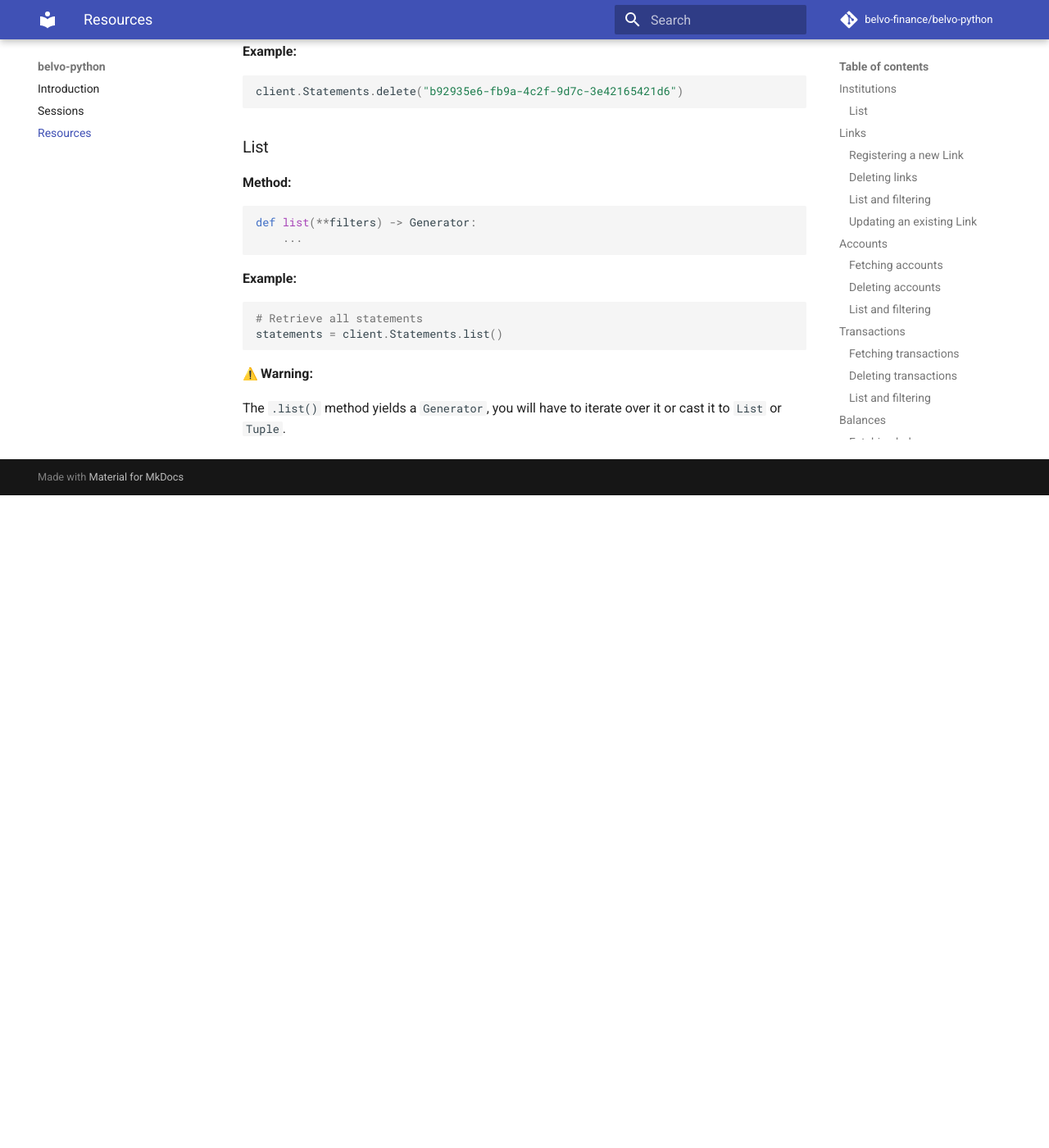
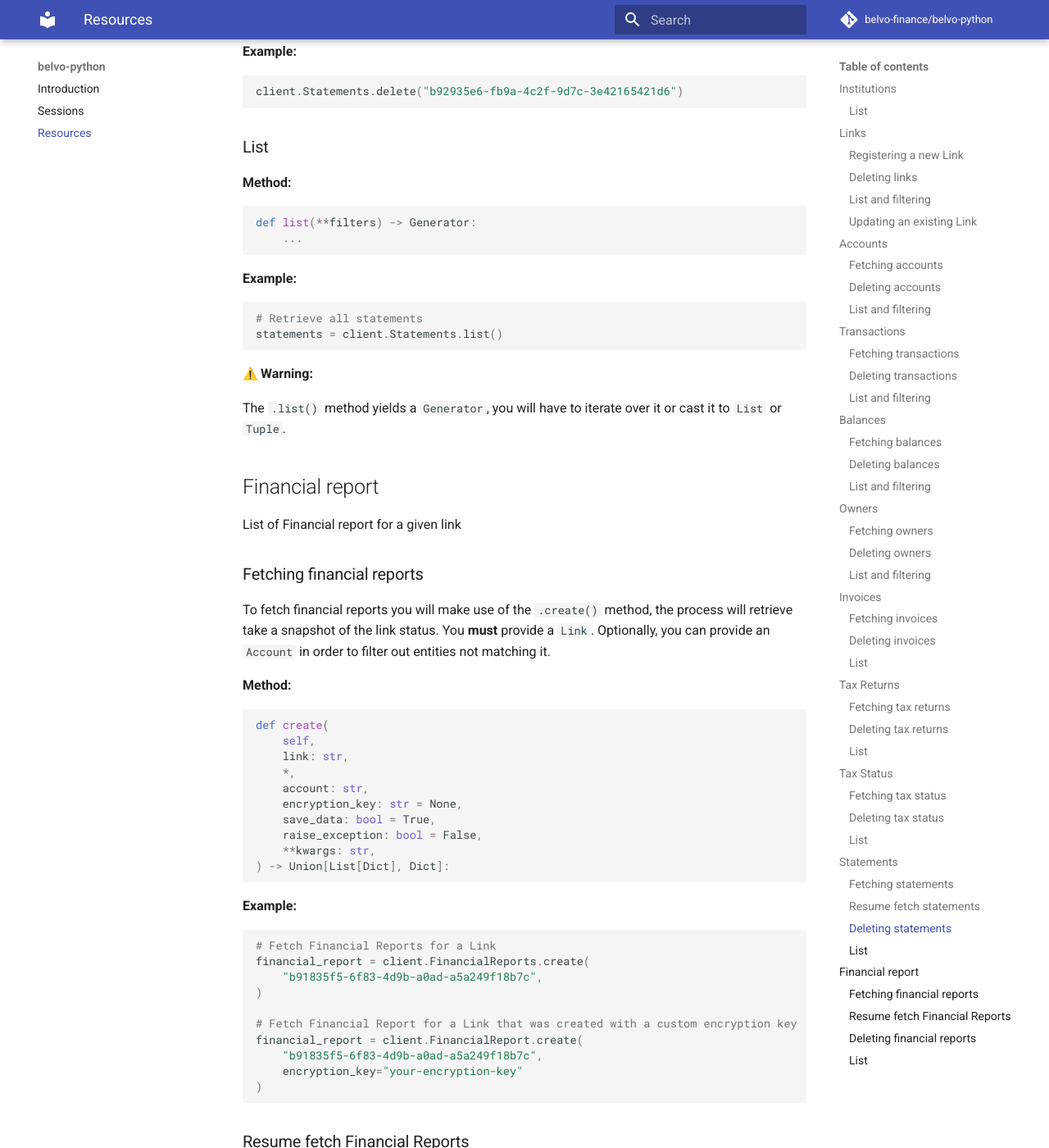
Before and after one commit to tian2992/belvo-python, an MkDocs documentation site: the page built from docs/resources.md, in a window 1280 px wide and 1400 px high, scrolled down 18009 px. Shown: the whole window at 82% size. Built offline with MkDocs 1.6.1 and Material for MkDocs 9.7.7, drawn with Linux system fonts in a browser that asks for light colours; emoji names are drawn with the system emoji font; comment, search, counter and statistics services are not loaded; before the commit the page ends 18613 px from its top, so only the background shows below that; some of the changed text lies outside the part shown.

Commit message:
Update docs

````diff
--- a/docs/resources.md
+++ b/docs/resources.md
@@ -869,3 +869,95 @@ statements = client.Statements.list()
 
 The `.list()` method yields a `Generator`, you will have to iterate  over it or
 cast it to `List` or `Tuple`.
+
+
+
+## Financial report
+List of Financial report for a given link
+
+### Fetching financial reports
+To fetch financial reports you will make use of the `.create()` method, the process will
+retrieve take a snapshot of the link status. You **must**
+provide a `Link`. Optionally, you can provide an `Account` in order to filter out entities not matching it.
+
+**Method:**
+
+```python
+def create(
+    self,
+    link: str,
+    *,
+    account: str,
+    encryption_key: str = None,
+    save_data: bool = True,
+    raise_exception: bool = False,
+    **kwargs: str,
+) -> Union[List[Dict], Dict]:
+```
+
+**Example:**
+```python
+# Fetch Financial Reports for a Link
+financial_report = client.FinancialReports.create(
+    "b91835f5-6f83-4d9b-a0ad-a5a249f18b7c",
+)
+
+# Fetch Financial Report for a Link that was created with a custom encryption key
+financial_report = client.FinancialReport.create(
+    "b91835f5-6f83-4d9b-a0ad-a5a249f18b7c",
+    encryption_key="your-encryption-key"
+)
+```
+
+### Resume fetch Financial Reports
+Most institutions use 2FA to verify client's identity. The `.resume()` method
+is needed in those cases to provide the required `token` during the login.
+`session`, `token` and `link` parameters will be needed to resume the process.
+
+**Method:**
+
+```python
+def resume(
+    self,
+    session: str,
+    token: str,
+    *,
+    link: str = None,
+    raise_exception: bool = False,
+    **kwargs,
+) -> Union[List[Dict], Dict]:
+```
+
+### Deleting financial reports
+A `FinancialReport` is persisted into our database after you fetch it, if you want you
+can delete it at any time.
+
+**Method:**
+```python
+def delete(financial_report: str) -> bool:
+    ...
+```
+
+**Example:**
+```python
+client.FinancialReports.delete("b92935e6-fb9a-4c2f-9d7c-3e42165421d6")
+
+```
+
+### List
+**Method:**
+```python
+def list(**filters) -> Generator:
+    ...
+```
+
+**Example:**
+```python
+# Retrieve all financial reports
+financial_reports = client.FinancialReport.list()
+```
+
+**:warning: Warning:**
+
+The `.list()` method yields a `Generator`, you will have to iterate  over it or
+cast it to `List` or `Tuple`.
````
Also changed, not shown: docs/sessions.md (+1 -0 lines).
